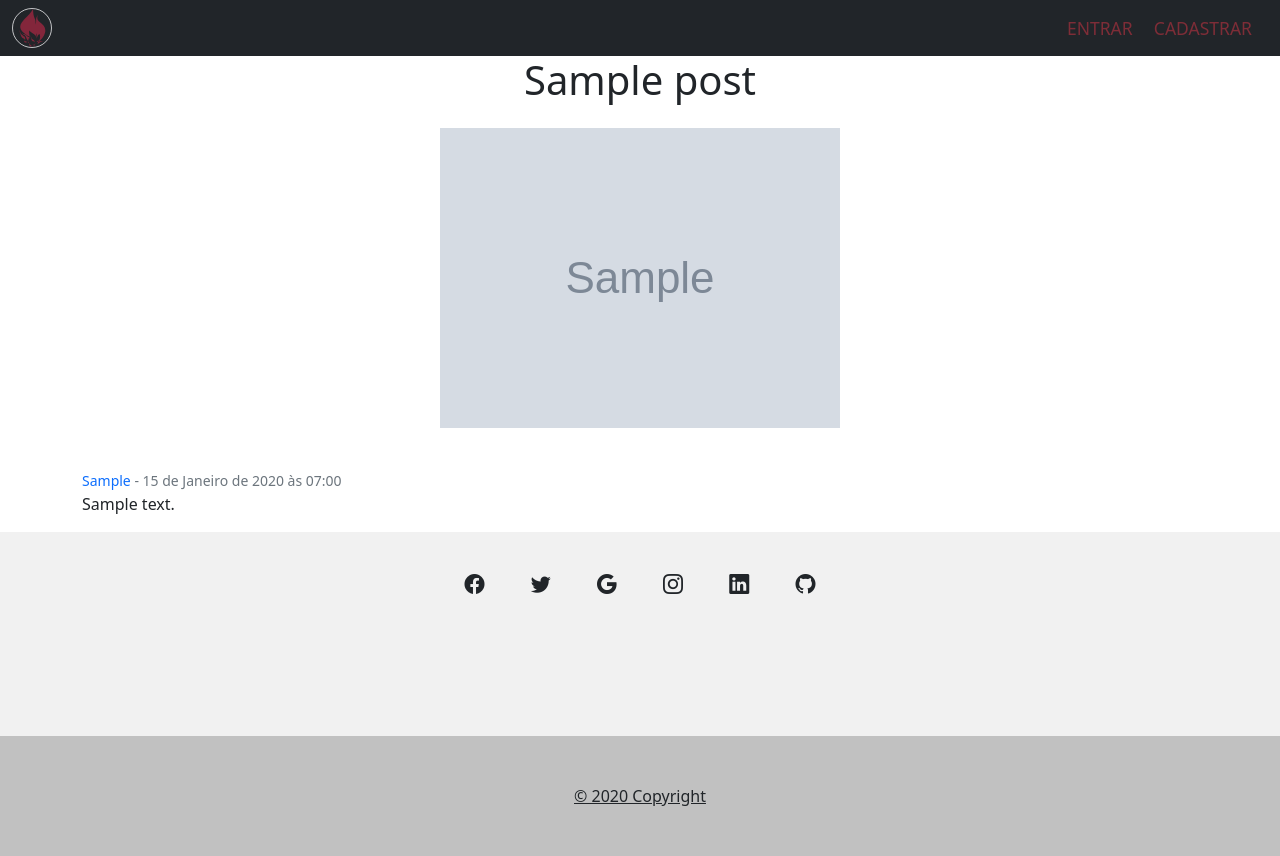
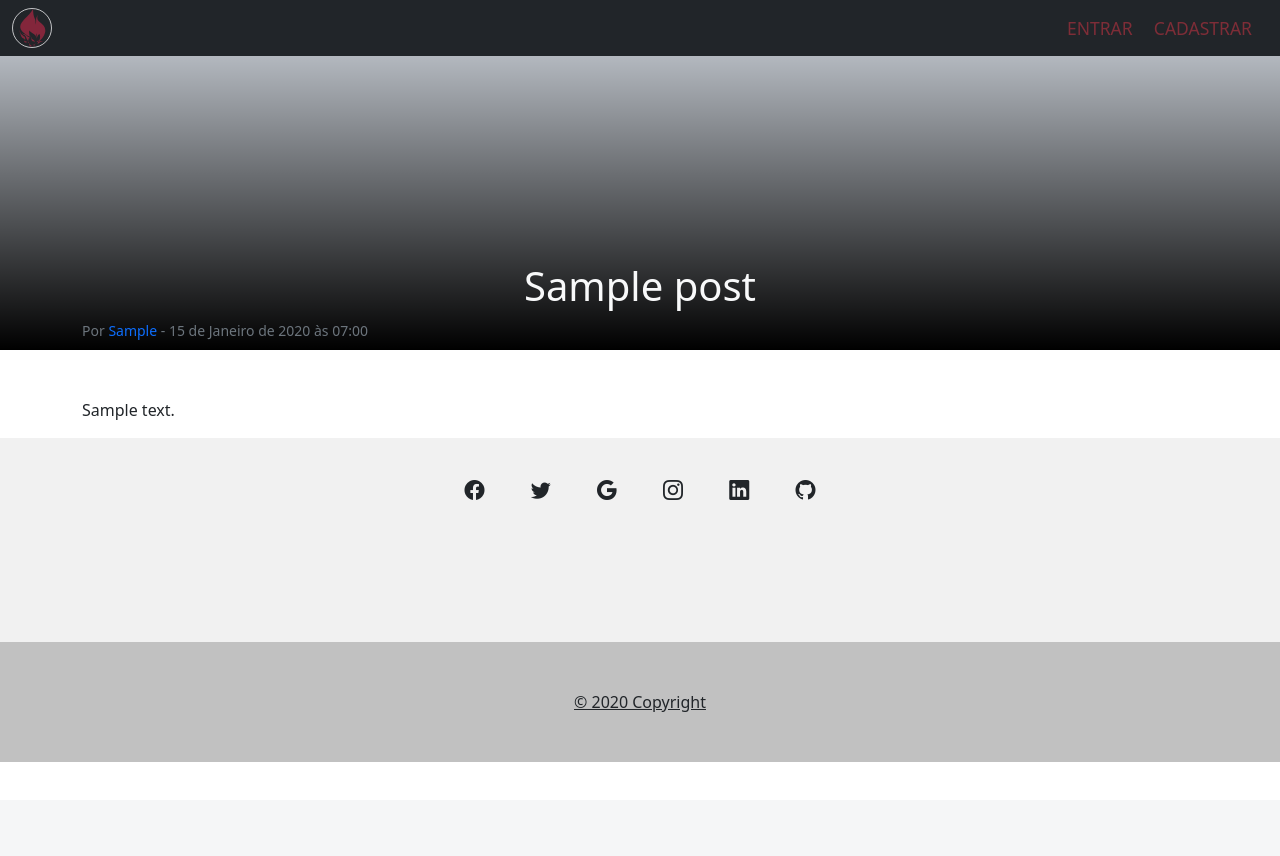
Before and after one commit to wbin01/webprofile, a Django app: a page that uses templates/content.html in a window 1280 px wide. After the commit the page ends 762 px from the top, so only its background shows below. Run offline with Django 4.2, Linux system fonts and the light colour scheme; tables that the repository leaves empty hold one stand-in row (values such as "Sample post"); grey boxes marked "Sample" are stand-in pictures; some libraries are stand-ins or nearby versions.

Commit message:
content cover

```diff
--- a/templates/content.html
+++ b/templates/content.html
@@ -5,46 +5,35 @@
 
 <!-- ### NAV ### -->
 {% include 'partials/_nav.html'%}
-
-<!-- ### CONTAINER ### -->
-<div class="container-md mt-5">
-
-    <!-- TITLE -->
-    <h1 class="text-center pt-2">{{ post.title }}</h1>
-    <!-- /TITLE -->
-
-    <!-- FIGURE -->
-    <div class="text-center my-4">
-        <figure class="figure">
-            <img src="{{ post.image.url }}" class="card-img-top" alt="...">
-            <!--<figcaption class="figure-caption">A caption for the above image.</figcaption>-->
-        </figure>
-    </div>
-    <!-- /FIGURE -->
-
+<div class="position-relative" style="height: 350px; background-image: url('{{ post.image.url }}'); background-size: cover;">
+  <div style="height: 350px; background-image: linear-gradient(rgba(0, 0, 0, 0), rgba(0, 0, 0, 1));">
     <!-- USER -->
-    <div>
+    <div class="position-absolute pb-2 w-100 bottom-0 text-light">
+        <h1 class="text-center">{{ post.title }}</h1>
+        <div class="container-md">
         {% if user.is_authenticated and user.id == post.user.id %}
         {% if not post.is_published %}
         <i class="bi bi-eye-slash-fill"></i>
         {% endif %}
         {% endif %}
 
-        <small class="text-muted"><a href="{% url 'dashboard' post.user.username %}" class="text-decoration-none">{{ post.user.first_name }}</a> - {{ post.publication_date }}</small>
+        <small class="text-muted">Por <a href="{% url 'dashboard' post.user.username %}" class="text-decoration-none">{{ post.user.first_name }}</a> - {{ post.publication_date }}</small>
 
         {% if user.is_authenticated and user.id == post.user.id %}
         <a href="{% url 'edit' post.url_title post.id url_context %}" type="button" class="btn btn-light active text-dark border border-0 btn-sm">
             <i class="bi bi-pen-fill"></i>
         </a>
         {% endif %}
+        </div>
     </div>
     <!-- /USER -->
-
+  </div>
+</div>
+<!-- ### CONTAINER ### -->
+<div class="container-md mt-5">
     <section>
         <p>{{ post.content | safe }}</p>
     </section>
-
-
 <!-- / CONTAINER -->
 </div>
 
--- a/templates/dashboard.html
+++ b/templates/dashboard.html
@@ -9,7 +9,7 @@
 <!-- ### CONTAINER ### -->
 <div class="container">
     {% include 'partials/_dashboard_header.html'%}
-    {% if not user.is_authenticated or user.id != url_user.id %}<div class="mb-1">&nbsp;</div>{% endif %}
+    {% if not user.is_authenticated or user.id != url_user.id %}<div class="mb-4">&nbsp;</div>{% endif %}
 
    <!-- ### CARD ### -->
     {% if posts_per_page.0 %}
@@ -22,7 +22,7 @@
           <img src="{{ post.image.url }}" class="card-img" alt="...">
           <a href="{% url 'content' post.url_title post.id %}" class="card-link text-light text-decoration-none">
             <div class="card-img-overlay" style="background-image: linear-gradient(rgba(5, 5, 5, 1), rgba(0, 0, 0, 0));">
-              <div class="px-2 py-2 rounded" style="background-color: rgba(25, 25, 25, 0.8); border: 1px solid #222;">
+              <div class="px-2 py-2 rounded" style="background-color: rgba(25, 25, 25, 0.8); border:">
                 <h3 class="card-title mb-3">
                   {{ post.title }}
                 </h3>
--- a/templates/index.html
+++ b/templates/index.html
@@ -86,7 +86,7 @@
           <img src="{{ post.image.url }}" class="card-img" alt="...">
           <a href="{% url 'content' post.url_title post.id %}" class="card-link text-light text-decoration-none">
             <div class="card-img-overlay" style="background-image: linear-gradient(rgba(5, 5, 5, 1), rgba(0, 0, 0, 0));">
-              <div class="px-2 py-2 rounded" style="background-color: rgba(25, 25, 25, 0.8); border: 1px solid #222;">
+              <div class="px-2 py-2 rounded" style="background-color: rgba(25, 25, 25, 0.8);">
                 <h3 class="card-title mb-3">
                   {{ post.title }}
                 </h3>
```
